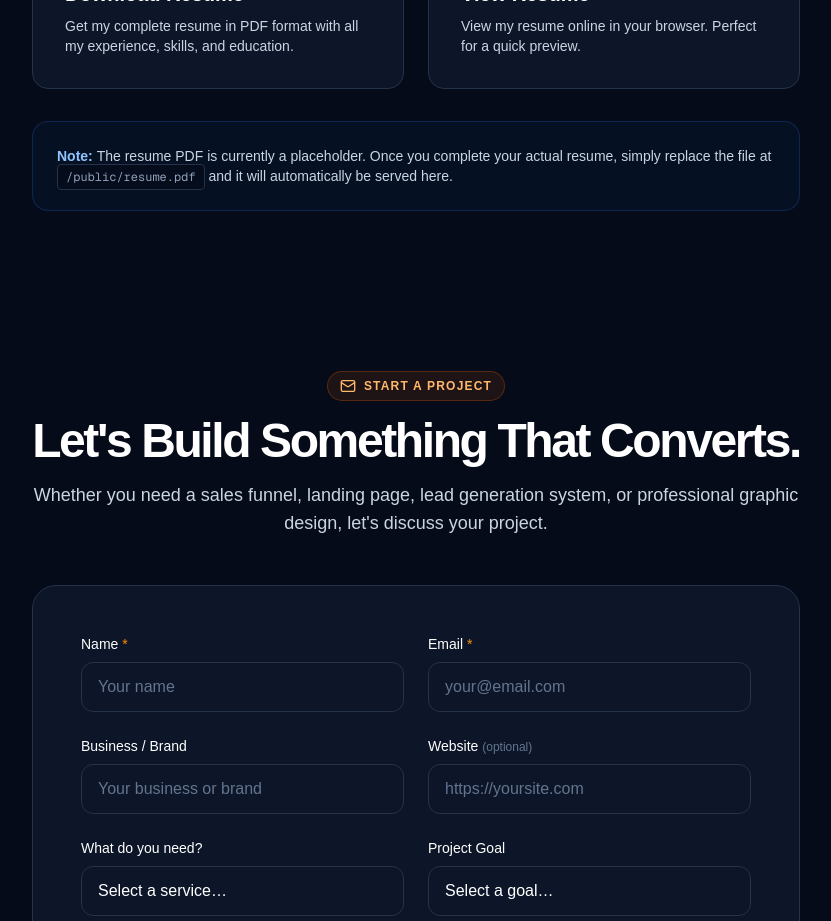
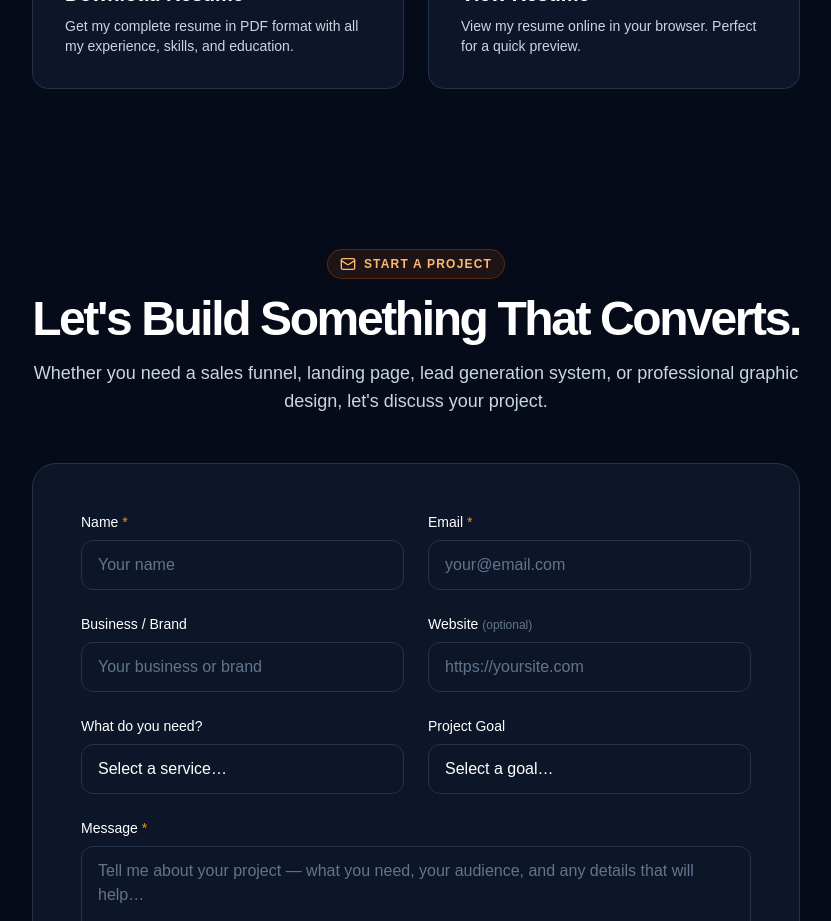
Before and after one commit to Jayobz/my-funnel-portfolio, a Next.js app: page / in a window 1280 px wide. Shown: the part 7800-8721 px from the top of the page, without its empty margins (224-1055 px from the left). Built offline with nearby package versions, Linux system fonts and the light colour scheme.

Commit message:
Link real resume PDF, remove placeholder note

```diff
--- a/src/components/Portfolio/ResumeSection.tsx
+++ b/src/components/Portfolio/ResumeSection.tsx
@@ -23,8 +23,8 @@ export function ResumeSection() {
         <div className="grid gap-6 sm:grid-cols-2">
           {/* Download */}
           <motion.a
-            href="/resume.pdf"
-            download="Jay_Obedencio_Resume.pdf"
+            href="/Obedencio-Jay-Web-Developer-Resume.pdf"
+            download="Obedencio-Jay-Web-Developer-Resume.pdf"
             initial={{ opacity: 0, y: 20 }}
             whileInView={{ opacity: 1, y: 0 }}
             transition={{ duration: 0.5 }}
@@ -48,7 +48,7 @@ export function ResumeSection() {
 
           {/* View */}
           <motion.a
-            href="/resume.pdf"
+            href="/Obedencio-Jay-Web-Developer-Resume.pdf"
             target="_blank"
             rel="noopener noreferrer"
             initial={{ opacity: 0, y: 20 }}
@@ -73,23 +73,7 @@ export function ResumeSection() {
           </motion.a>
         </div>
 
-        {/* Note card — blue tint */}
-        <motion.div
-          initial={{ opacity: 0, y: 20 }}
-          whileInView={{ opacity: 1, y: 0 }}
-          transition={{ delay: 0.2, duration: 0.5 }}
-          viewport={{ once: true }}
-          className="mt-8 rounded-2xl border border-blue-500/20 bg-blue-500/5 p-6"
-        >
-          <p className="text-sm text-slate-300">
-            <span className="font-semibold text-blue-300">Note: </span>
-            The resume PDF is currently a placeholder. Once you complete your actual resume, simply replace the file at{" "}
-            <span className="font-mono text-xs bg-[#050B18]/60 border border-[#24324A] px-2 py-1 rounded text-slate-400">
-              /public/resume.pdf
-            </span>{" "}
-            and it will automatically be served here.
-          </p>
-        </motion.div>
+
       </div>
     </section>
   );
--- a/src/data/portfolio.ts
+++ b/src/data/portfolio.ts
@@ -179,7 +179,7 @@ export const portfolioData = {
     github: "GitHub",
     facebook: "Facebook",
   },
-  resume: { pdf: "/resume-placeholder.pdf" },
+  resume: { pdf: "/Obedencio-Jay-Web-Developer-Resume.pdf" },
 
   /**
    * Design / creative projects — separate from AI automation projects.
```
Also changed, not shown: 1 other file (tests, documents, lock files or other folders).
